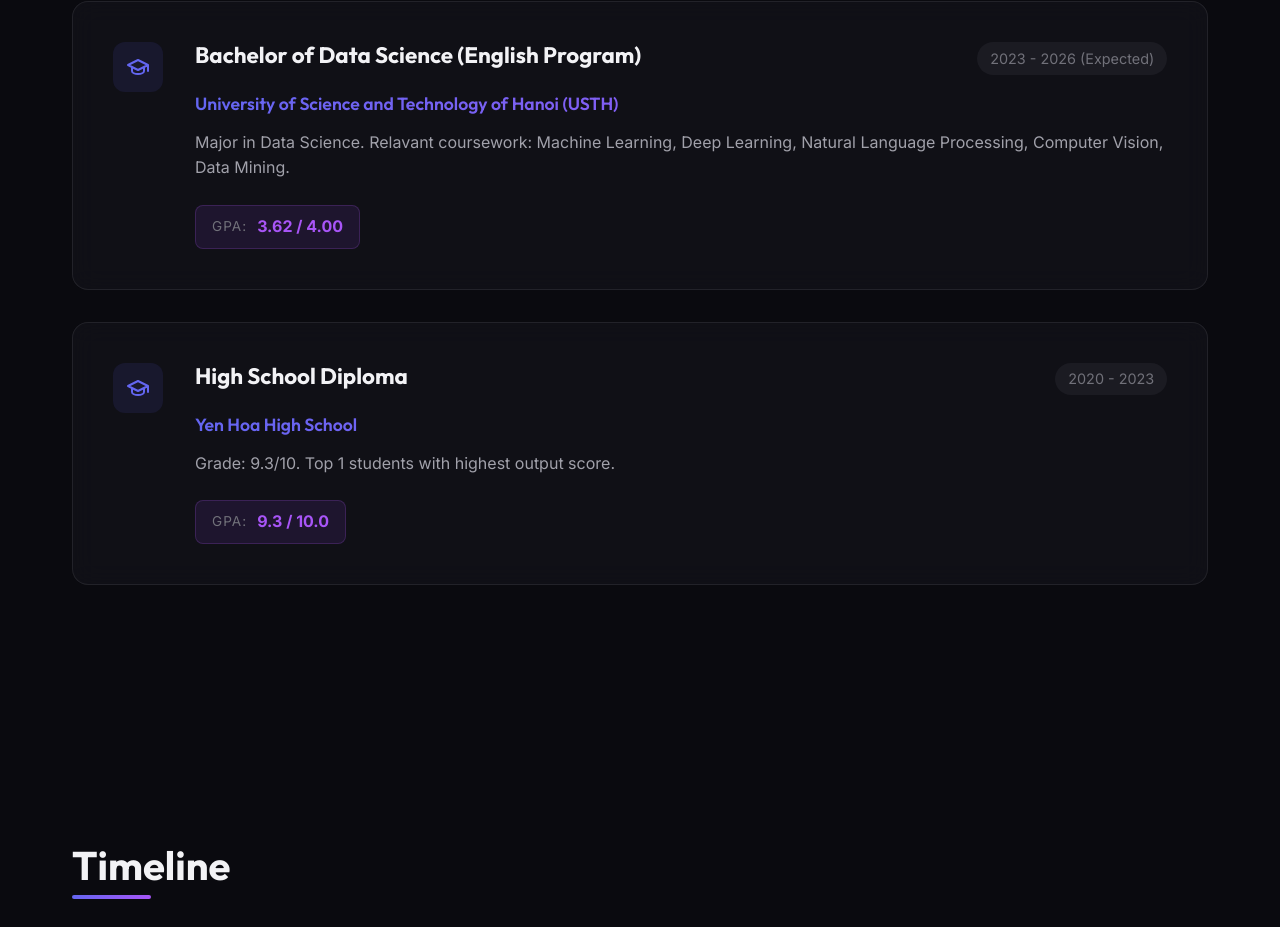
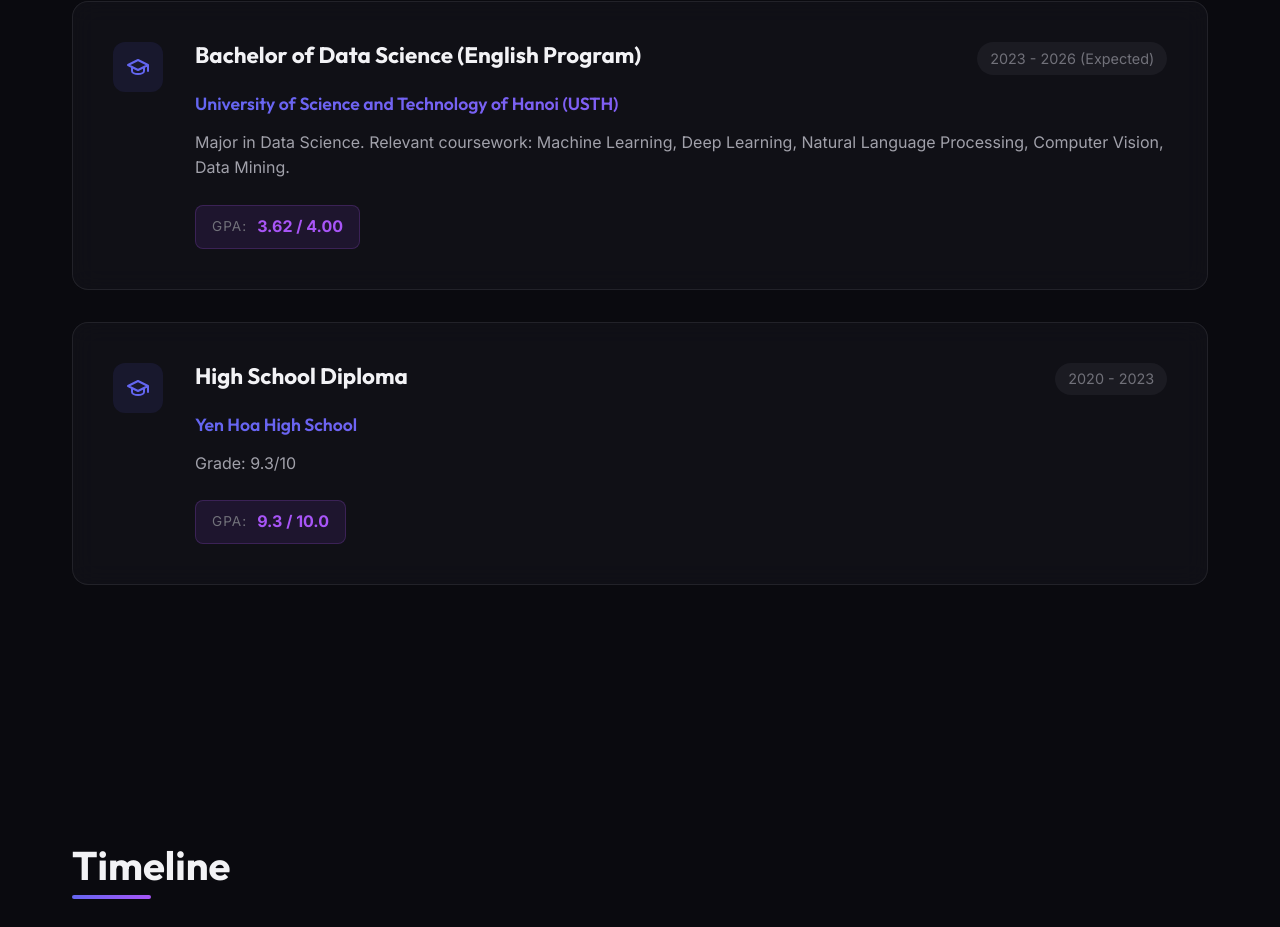
Before and after one commit to GinHikat/Portfolio, a React (Vite) app: page / in a window 1280 px wide. Shown: the part 1757-2684 px from the top of the page. Built offline with nearby package versions, Linux system fonts and the light colour scheme.

Commit message:
Change some bugs

```diff
--- a/src/data.js
+++ b/src/data.js
@@ -87,14 +87,14 @@
     degree: "Bachelor of Data Science (English Program)",
     school: "University of Science and Technology of Hanoi (USTH)",
     date: "2023 - 2026 (Expected)",
-    description: "Major in Data Science. Relavant coursework: Machine Learning, Deep Learning, Natural Language Processing, Computer Vision, Data Mining.",
+    description: "Major in Data Science. Relevant coursework: Machine Learning, Deep Learning, Natural Language Processing, Computer Vision, Data Mining.",
     gpa: "3.62 / 4.00"
   },
   {
     degree: "High School Diploma",
     school: "Yen Hoa High School",
     date: "2020 - 2023",
-    description: "Grade: 9.3/10. Top 1 students with highest output score.",
+    description: "Grade: 9.3/10",
     gpa: "9.3 / 10.0"
   }
 ];
```
Also changed, not shown: 1 other file (tests, documents, lock files or other folders).
